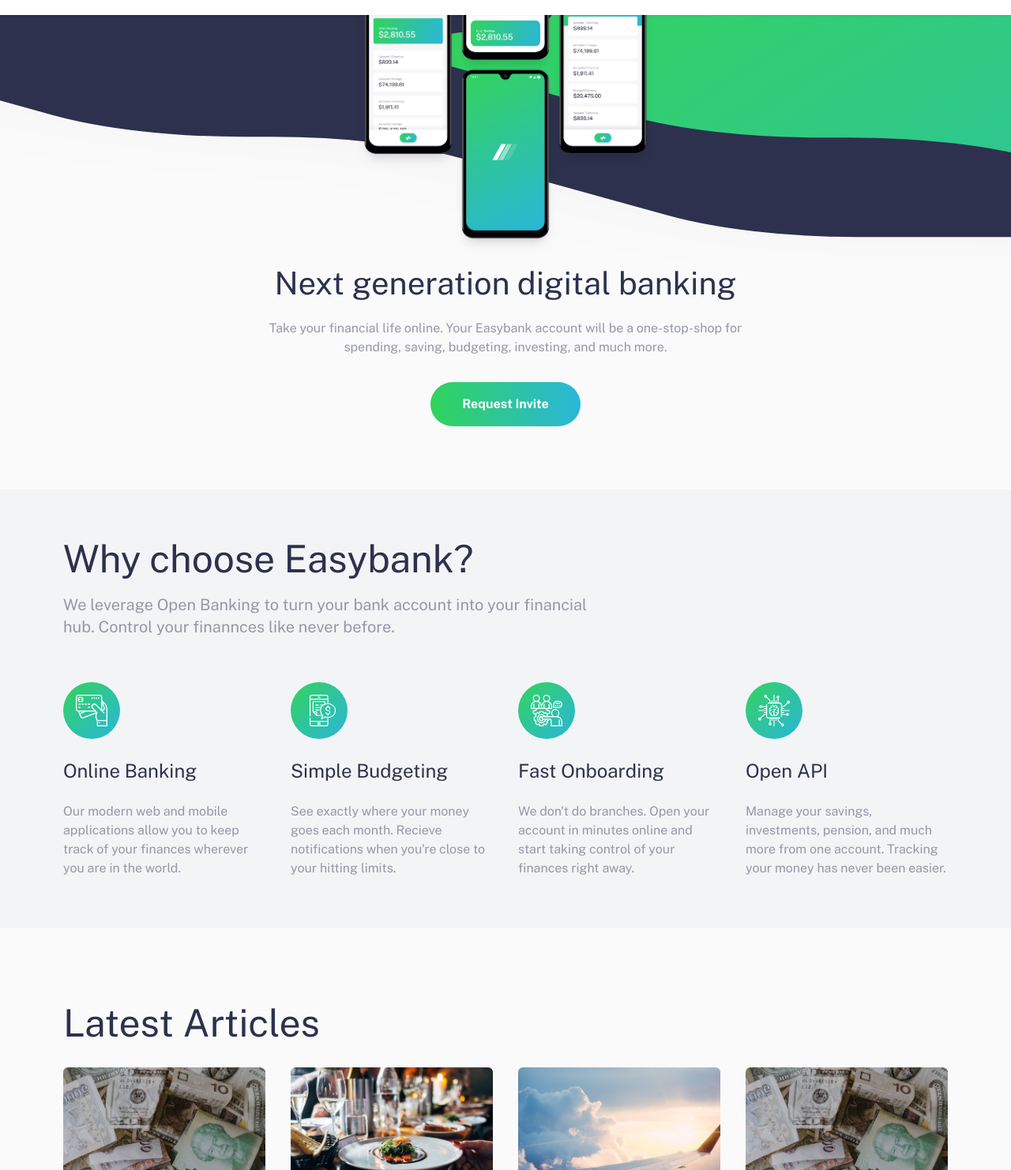
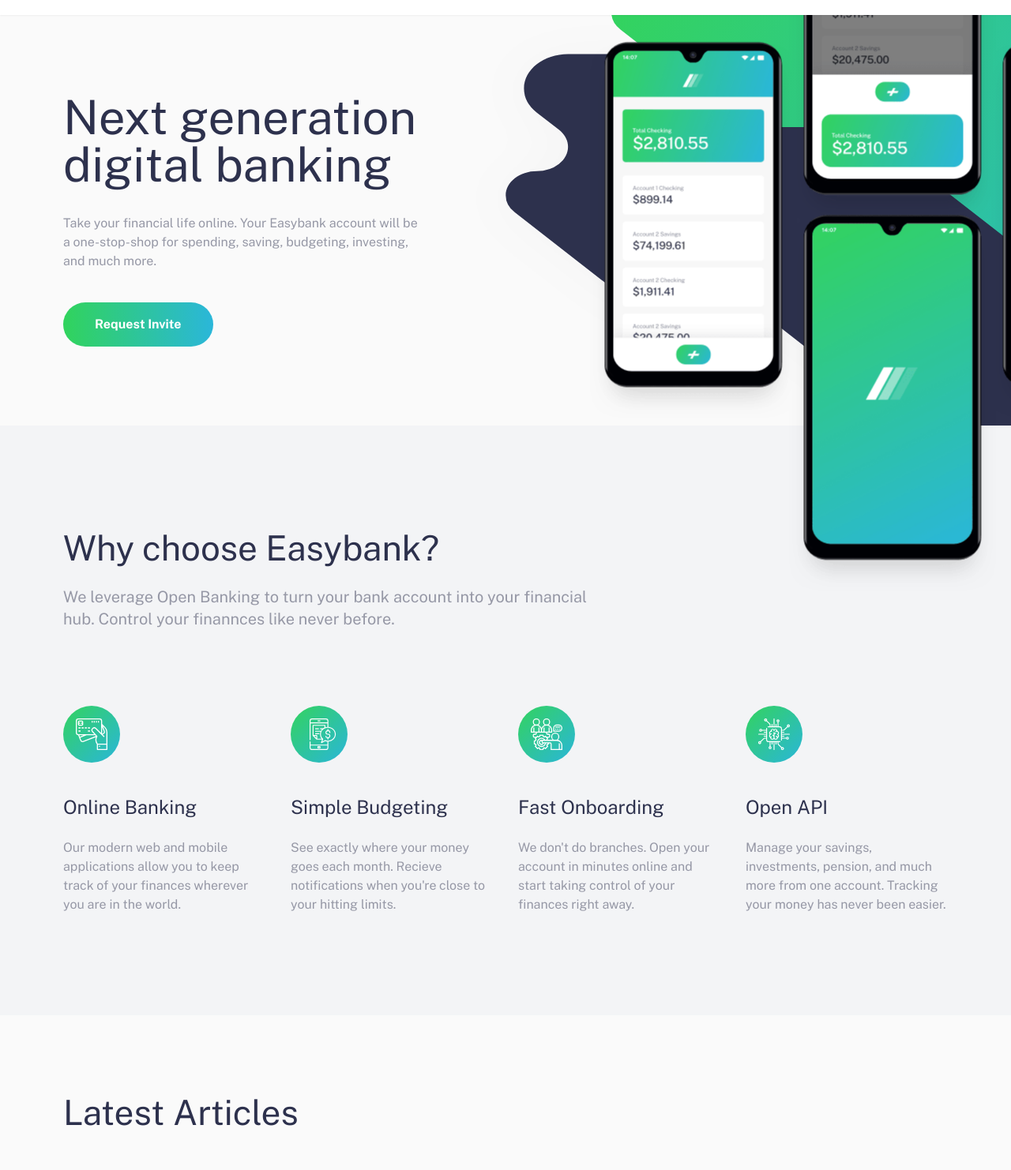
Before and after one commit to dragi-ns/easybank-landing-page, a website built with Vite: page index.html in a window 1280 px wide. Shown: the part 73-1555 px from the top of the page at 79% size. Built offline with nearby package versions, Linux system fonts and the light colour scheme.

Commit message:
Add desktop intro

```diff
--- a/index.html
+++ b/index.html
@@ -147,18 +147,23 @@
       </div>
     </header>
     <!-- HEADER END -->
-    <main>
+    <main class="overflow-x-hidden">
       <!-- INTRO START -->
-      <section class="bg-very-light-gray flex flex-col-reverse">
-        <div class="container text-center pb-20">
-          <div class="max-w-[600px] mx-auto">
-            <h2 class="text-[2.5rem] leading-tight mb-5">
+      <section class="bg-very-light-gray">
+        <div
+          class="lg:container flex flex-col-reverse lg:flex-row lg:min-h-[75vh] xl:min-h-[65vh] xl:gap-10 2xl:gap-20">
+          <div
+            class="text-center lg:text-left lg:self-center px-6 sm:px-8 lg:px-0 pb-20 lg:pb-0 lg:pr-0">
+            <div
+              class="max-w-[575px] lg:min-w-[400px] xl:min-w-[450px] mx-auto">
+              <h2
+                class="text-[2.5rem] leading-tight md:text-5xl xl:text-6xl lg:leading-snug mb-5 xl:mb-8">
                 Next generation digital banking
               </h2>
-            <p class="text-sm md:text-base text-grayish-blue mb-8">
+              <p class="text-sm md:text-base text-grayish-blue mb-8 xl:mb-10">
                 Take your financial life online. Your Easybank account will be a
-              one-stop-shop for spending, saving, budgeting, investing, and much
-              more.
+                one-stop-shop for spending, saving, budgeting, investing, and
+                much more.
               </p>
               <button
                 class="bg-gradient-to-r from-lime-green to-bright-cyan hover:from-[hsl(136,100%,61%)] hover:to-[hsl(192,100%,61%)] rounded-full text-white text-base font-bold px-8 lg:px-10 py-3 lg:py-4">
@@ -168,21 +173,26 @@
           </div>
 
           <div
-          class="min-h-[315px] bg-intro-mobile bg-no-repeat bg-[right_0_top_-45px] bg-[length:100%_400px] relative">
+            class="min-h-[315px] lg:min-w-full bg-intro-mobile lg:bg-intro-desktop bg-no-repeat bg-[right_0_top_-45px] lg:bg-[right_100%_top_70%] bg-[length:100%_400px] lg:bg-[length:110%_150%] relative">
             <img
-            class="absolute -top-1/2 left-1/2 -translate-x-1/2 max-w-[375px]"
+              class="absolute -top-1/2 lg:top-1/2 lg:-translate-y-1/2 left-1/2 -translate-x-1/2 max-w-[375px] lg:max-w-full"
               src="./images/image-mockups.png "
               alt="" />
+          </div>
         </div>
       </section>
       <!-- INTRO END -->
 
       <!-- FEATURES START -->
       <section class="bg-light-grayish-blue">
-        <div class="container text-center lg:text-left py-16">
+        <div class="container text-center lg:text-left py-16 lg:py-32">
           <!-- FEATURES WHY START -->
-          <div class="flex flex-col gap-5 mb-14 max-w-2xl mx-auto lg:mx-0">
-            <h2 class="text-4xl lg:text-5xl">Why choose Easybank?</h2>
+          <div
+            class="flex flex-col gap-5 mb-14 lg:mb-24 max-w-2xl mx-auto lg:mx-0">
+            <h2
+              class="text-[2rem] leading-tight md:text-[2.5rem] xl:text-[2.75rem]">
+              Why choose Easybank?
+            </h2>
             <p class="text-sm md:text-base lg:text-xl text-grayish-blue">
               We leverage Open Banking to turn your bank account into your
               financial hub. Control your finannces like never before.
@@ -196,7 +206,7 @@
             <!-- FEATURE START -->
             <div
               class="flex flex-col items-center lg:items-start gap-4 lg:gap-6">
-              <img src="./images/icon-online.svg" alt="" />
+              <img class="lg:mb-4" src="./images/icon-online.svg" alt="" />
               <h3 class="text-xl lg:text-2xl">Online Banking</h3>
               <p class="text-sm lg:text-base text-grayish-blue">
                 Our modern web and mobile applications allow you to keep track
@@ -208,7 +218,7 @@
             <!-- FEATURE START -->
             <div
               class="flex flex-col items-center lg:items-start gap-4 lg:gap-6">
-              <img src="./images/icon-budgeting.svg" alt="" />
+              <img class="lg:mb-4" src="./images/icon-budgeting.svg" alt="" />
               <h3 class="text-xl lg:text-2xl">Simple Budgeting</h3>
               <p class="text-sm lg:text-base text-grayish-blue">
                 See exactly where your money goes each month. Recieve
@@ -220,7 +230,7 @@
             <!-- FEATURE START -->
             <div
               class="flex flex-col items-center lg:items-start gap-4 lg:gap-6">
-              <img src="./images/icon-onboarding.svg" alt="" />
+              <img class="lg:mb-4" src="./images/icon-onboarding.svg" alt="" />
               <h3 class="text-xl lg:text-2xl">Fast Onboarding</h3>
               <p class="text-sm lg:text-base text-grayish-blue">
                 We don't do branches. Open your account in minutes online and
@@ -232,7 +242,7 @@
             <!-- FEATURE START -->
             <div
               class="flex flex-col items-center lg:items-start gap-4 lg:gap-6">
-              <img src="./images/icon-api.svg" alt="" />
+              <img class="lg:mb-4" src="./images/icon-api.svg" alt="" />
               <h3 class="text-xl lg:text-2xl">Open API</h3>
               <p class="text-sm lg:text-base text-grayish-blue">
                 Manage your savings, investments, pension, and much more from
@@ -249,7 +259,8 @@
       <!-- LATEST ARTICLES START -->
       <section class="bg-very-light-gray">
         <div class="container py-24">
-          <h2 class="text-4xl lg:text-5xl text-center lg:text-left mb-8">
+          <h2
+            class="text-[2rem] leading-tight md:text-[2.5rem] xl:text-[2.75rem] text-center lg:text-left mb-8 lg:mb-12">
             Latest Articles
           </h2>
 
@@ -550,6 +561,18 @@
         </div>
         <!-- CTA COPY END -->
       </div>
+      <p class="text-very-light-gray text-sm text-center pb-4">
+        Challenge by
+        <a
+          class="hover:text-lime-green"
+          href="https://www.frontendmentor.io?ref=challenge"
+          target="_blank"
+          >Frontend Mentor</a
+        >. Coded by
+        <a class="hover:text-lime-green" href="https://github.com/dragi-ns"
+          >dragi-ns</a
+        >.
+      </p>
     </footer>
     <!-- FOOTER END -->
     <script type="module" src="/main.js"></script>
--- a/tailwind.config.cjs
+++ b/tailwind.config.cjs
@@ -23,7 +23,7 @@
       },
       backgroundImage: {
         'mobile-nav-gradient':
-          'linear-gradient(180deg, hsla(233, 26%, 24%, 0.9) 0%, hsla(233, 26%, 24%, 0.2) 80%, hsla(233, 26%, 24%, 0) 100%)',
+          'linear-gradient(180deg, hsla(233, 26%, 24%, 1) 0%, hsla(233, 26%, 24%, 0.2) 80%, hsla(233, 26%, 24%, 0) 100%)',
         'intro-mobile': "url('../images/bg-intro-mobile.svg')",
         'intro-desktop': "url('../images/bg-intro-desktop.svg')",
       },
```
Lines whose indentation alone changed are shown as unchanged.
